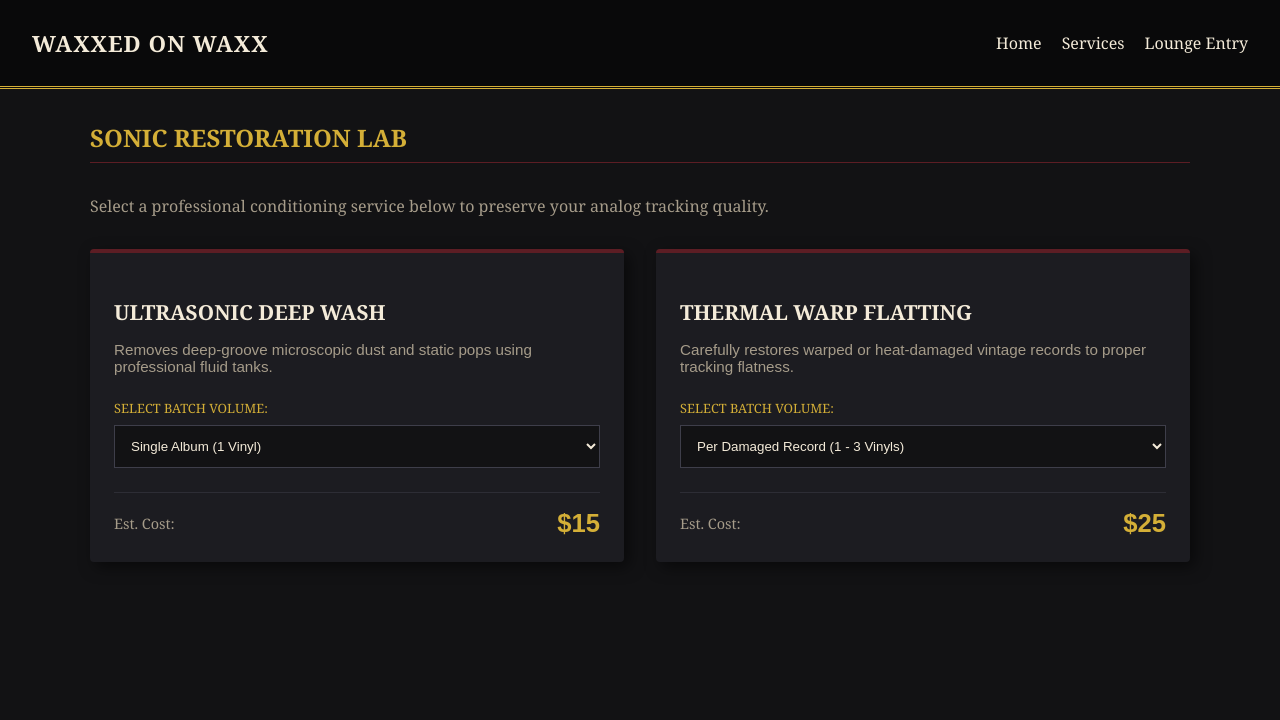
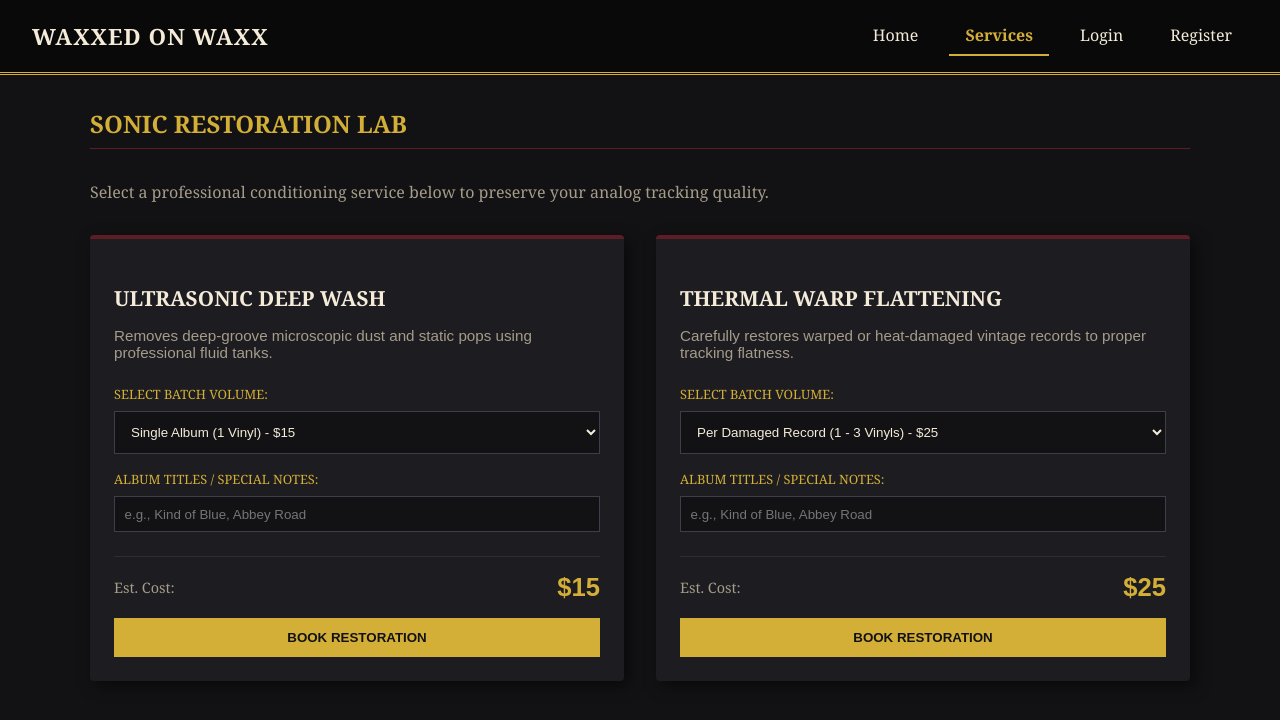
Before and after one commit to hunterthehunt/Capstone_Project, a React (Create React App) app in the folder client/: page / in a window 1280 px wide. Both pictures are taken after a click on the item "Services". Shown: the top 720 px of the page. Built offline with nearby package versions, Linux system fonts and the light colour scheme.

Commit message:
adding page for registration

```diff
--- a/client/src/App.js
+++ b/client/src/App.js
@@ -2,14 +2,13 @@ import React, { useState } from 'react';
 import Navbar from './Components/navbar';
 import HomeView from './Components/homeview';
 import LoginView from './Components/loginview';
+import RegisterView from './Components/registerview';
 import ServiceCard from './Components/servicecard';
 
 function App() {
-  // Simple state machine for switching pages before you add React Router
   const [currentPage, setCurrentPage] = useState('home');
   const [isLoggedIn, setIsLoggedIn] = useState(false);
 
-  // YOUR ARRAY REQUIREMENT: Defining the cleaning tiers and options
   const restorationServices = [
     {
       id: 'ultrasonic-clean',
@@ -23,7 +22,7 @@ function App() {
     },
     {
       id: 'warp-repair',
-      title: 'Thermal Warp Flatting',
+      title: 'Thermal Warp Flattening',
       description: 'Carefully restores warped or heat-damaged vintage records to proper tracking flatness.',
       tiers: [
         { label: 'Per Damaged Record (1 - 3 Vinyls)', price: 25 },
@@ -34,17 +33,22 @@ function App() {
 
   return (
     <div style={{ backgroundColor: '#121214', color: '#f4ebd9', minHeight: '100vh', fontFamily: 'Georgia, serif' }}>
-      {/* Hide navigation on the dedicated login view screen */}
-      {currentPage !== 'login' && (
-        <Navbar setCurrentPage={setCurrentPage} isLoggedIn={isLoggedIn} setIsLoggedIn={setIsLoggedIn} />
-      )}
+      <Navbar
+        currentPage={currentPage}
+        setCurrentPage={setCurrentPage}
+        isLoggedIn={isLoggedIn}
+        setIsLoggedIn={setIsLoggedIn}
+      />
 
       <main style={{ maxWidth: '1100px', margin: '2rem auto', padding: '0 1.5rem' }}>
-
         {currentPage === 'home' && <HomeView />}
 
         {currentPage === 'login' && (
           <LoginView setCurrentPage={setCurrentPage} setIsLoggedIn={setIsLoggedIn} />
+        )}
+
+        {currentPage === 'register' && (
+          <RegisterView setCurrentPage={setCurrentPage} setIsLoggedIn={setIsLoggedIn} />
         )}
 
         {currentPage === 'services' && (
@@ -57,7 +61,6 @@ function App() {
             </p>
 
             <div style={{ display: 'grid', gridTemplateColumns: 'repeat(auto-fit, minmax(320px, 1fr))', gap: '2rem' }}>
-              {/* Mapping through our service data array into individual child components */}
               {restorationServices.map((service) => (
                 <ServiceCard key={service.id} service={service} />
               ))}
--- a/client/src/Components/navbar.js
+++ b/client/src/Components/navbar.js
@@ -1,19 +1,44 @@
 import React from 'react';
 
-function Navbar({ setCurrentPage, isLoggedIn, setIsLoggedIn }) {
+function Navbar({ currentPage, setCurrentPage, isLoggedIn, setIsLoggedIn }) {
+  const navItemStyle = (page) => ({
+    padding: '0.5rem 1rem',
+    cursor: 'pointer',
+    color: currentPage === page ? '#d4af37' : '#f4ebd9',
+    borderBottom: currentPage === page ? '2px solid #d4af37' : 'none',
+    fontWeight: currentPage === page ? 'bold' : 'normal',
+  });
+
   return (
     <header style={{ backgroundColor: '#09090a', padding: '1rem 2rem', display: 'flex', justifyContent: 'space-between', alignItems: 'center', borderBottom: '3px double #d4af37' }}>
-      <div>
-        <h1 style={{ color: '#f4ebd9', fontSize: '1.4rem', margin: 0, textTransform: 'uppercase', letterSpacing: '1px' }}>Waxxed on Waxx</h1>
-      </div>
+      <h1 style={{ color: '#f4ebd9', fontSize: '1.4rem', margin: 0, textTransform: 'uppercase', letterSpacing: '1px' }}>
+        Waxxed on Waxx
+      </h1>
       <nav>
-        <ul style={{ display: 'flex', listStyle: 'none', gap: '20px', cursor: 'pointer' }}>
-          <li onClick={() => setCurrentPage('home')}>Home</li>
-          <li onClick={() => setCurrentPage('services')}>Services</li>
+        <ul style={{ display: 'flex', listStyle: 'none', gap: '15px', margin: 0, padding: 0 }}>
+          <li style={navItemStyle('home')} onClick={() => setCurrentPage('home')}>
+            Home
+          </li>
+          <li style={navItemStyle('services')} onClick={() => setCurrentPage('services')}>
+            Services
+          </li>
+
           {isLoggedIn ? (
-            <li onClick={() => { setIsLoggedIn(false); setCurrentPage('home'); }}>Logout</li>
+            <li
+              style={{ ...navItemStyle('logout'), color: '#e63946' }}
+              onClick={() => { setIsLoggedIn(false); setCurrentPage('home'); }}
+            >
+              Logout
+            </li>
           ) : (
-            <li onClick={() => setCurrentPage('login')}>Lounge Entry</li>
+            <>
+              <li style={navItemStyle('login')} onClick={() => setCurrentPage('login')}>
+                Login
+              </li>
+              <li style={navItemStyle('register')} onClick={() => setCurrentPage('register')}>
+                Register
+              </li>
+            </>
           )}
         </ul>
       </nav>
--- /dev/null
+++ b/client/src/Components/registerview.js
@@ -0,0 +1,122 @@
+import React, { useState } from 'react';
+
+function RegisterView({ setCurrentPage, setIsLoggedIn }) {
+  // State object to hold all form input values
+  const [formData, setFormData] = useState({
+    fullName: '',
+    email: '',
+    password: '',
+    confirmPassword: ''
+  });
+
+  // Handler to update form state on input change
+  const handleChange = (e) => {
+    setFormData({
+      ...formData,
+      [e.target.name]: e.target.value
+    });
+  };
+
+  // Submit handler logging and displaying the object
+  const handleSubmit = (e) => {
+    e.preventDefault();
+
+    if (formData.password !== formData.confirmPassword) {
+      alert("Passwords do not match!");
+      return;
+    }
+
+    // 1. Log the submitted object to the browser console (Inspect Element)
+    console.log("Submitted Registration Object:", formData);
+
+    // 2. Display the submitted object in an on-screen alert box
+    alert(`Registration Object Submitted:\n\n${JSON.stringify(formData, null, 2)}`);
+
+    // Update login state and redirect home
+    setIsLoggedIn(true);
+    setCurrentPage('home');
+  };
+
+  return (
+    <div style={{ display: 'flex', justifyContent: 'center', alignItems: 'center', minHeight: '65vh' }}>
+      <div style={{ backgroundColor: '#ffffff', color: '#121214', padding: '2.5rem 2rem', borderRadius: '6px', maxWidth: '420px', width: '100%', boxShadow: '0 20px 40px rgba(0,0,0,0.6)', borderTop: '5px solid #5c1d24' }}>
+        <h2 style={{ textAlign: 'center', marginBottom: '1.5rem', color: '#121214', textTransform: 'uppercase' }}>
+          Join the Vinyl Club
+        </h2>
+
+        {/* FORM 1: Member Registration */}
+        <form onSubmit={handleSubmit}>
+          <div style={{ marginBottom: '1rem' }}>
+            <label style={{ display: 'block', fontSize: '0.85rem', fontWeight: 'bold', marginBottom: '0.3rem' }}>
+              Full Name
+            </label>
+            <input
+              type="text"
+              name="fullName"
+              required
+              value={formData.fullName}
+              onChange={handleChange}
+              style={{ width: '100%', padding: '0.75rem', background: '#f8f9fa', border: '1px solid #cccccc', color: '#121214', boxSizing: 'border-box' }}
+              placeholder="Miles Davis"
+            />
+          </div>
+
+          <div style={{ marginBottom: '1rem' }}>
+            <label style={{ display: 'block', fontSize: '0.85rem', fontWeight: 'bold', marginBottom: '0.3rem' }}>
+              Email Address
+            </label>
+            <input
+              type="email"
+              name="email"
+              required
+              value={formData.email}
+              onChange={handleChange}
+              style={{ width: '100%', padding: '0.75rem', background: '#f8f9fa', border: '1px solid #cccccc', color: '#121214', boxSizing: 'border-box' }}
+              placeholder="collector@waxxed.com"
+            />
+          </div>
+
+          <div style={{ marginBottom: '1rem' }}>
+            <label style={{ display: 'block', fontSize: '0.85rem', fontWeight: 'bold', marginBottom: '0.3rem' }}>
+              Password
+            </label>
+            <input
+              type="password"
+              name="password"
+              required
+              value={formData.password}
+              onChange={handleChange}
+              style={{ width: '100%', padding: '0.75rem', background: '#f8f9fa', border: '1px solid #cccccc', color: '#121214', boxSizing: 'border-box' }}
+              placeholder="••••••••"
+            />
+          </div>
+
+          <div style={{ marginBottom: '1.5rem' }}>
+            <label style={{ display: 'block', fontSize: '0.85rem', fontWeight: 'bold', marginBottom: '0.3rem' }}>
+              Confirm Password
+            </label>
+            <input
+              type="password"
+              name="confirmPassword"
+              required
+              value={formData.confirmPassword}
+              onChange={handleChange}
+              style={{ width: '100%', padding: '0.75rem', background: '#f8f9fa', border: '1px solid #cccccc', color: '#121214', boxSizing: 'border-box' }}
+              placeholder="••••••••"
+            />
+          </div>
+
+          <button type="submit" style={{ width: '100%', padding: '0.8rem', background: '#5c1d24', color: '#ffffff', border: '1px solid #d4af37', textTransform: 'uppercase', cursor: 'pointer', fontWeight: 'bold' }}>
+            Create Account
+          </button>
+        </form>
+
+        <p onClick={() => setCurrentPage('login')} style={{ color: '#666670', textAlign: 'center', marginTop: '1.5rem', fontSize: '0.85rem', cursor: 'pointer', textDecoration: 'underline' }}>
+          Already a member? Log in here
+        </p>
+      </div>
+    </div>
+  );
+}
+
+export default RegisterView;
--- a/client/src/Components/servicecard.js
+++ b/client/src/Components/servicecard.js
@@ -1,7 +1,33 @@
 import React, { useState } from 'react';
 
 function ServiceCard({ service }) {
-  const [selectedPrice, setSelectedPrice] = useState(service.tiers[0].price);
+  // State to track tier selection and album notes
+  const [selectedTier, setSelectedTier] = useState(service.tiers[0]);
+  const [albumNotes, setAlbumNotes] = useState('');
+
+  // Submit handler logging and displaying the order object
+  const handleOrderSubmit = (e) => {
+    e.preventDefault();
+
+    // Construct submission object
+    const orderObject = {
+      serviceId: service.id,
+      serviceTitle: service.title,
+      selectedTierLabel: selectedTier.label,
+      price: selectedTier.price,
+      notes: albumNotes || 'None',
+      submittedAt: new Date().toLocaleTimeString()
+    };
+
+    // 1. Log the submitted object to the browser console
+    console.log("Submitted Service Order Object:", orderObject);
+
+    // 2. Display the submitted object in an on-screen alert box
+    alert(`Service Order Object Submitted:\n\n${JSON.stringify(orderObject, null, 2)}`);
+
+    // Reset notes input
+    setAlbumNotes('');
+  };
 
   return (
     <div style={{ background: '#1c1c21', padding: '1.5rem', borderTop: '4px solid #5c1d24', borderRadius: '4px', boxShadow: '5px 5px 15px rgba(0,0,0,0.5)' }}>
@@ -12,28 +38,48 @@ function ServiceCard({ service }) {
         {service.description}
       </p>
 
-      <div style={{ marginBottom: '1.5rem' }}>
+      {/* FORM 2: Service Booking Request */}
+      <form onSubmit={handleOrderSubmit}>
+        <div style={{ marginBottom: '1rem' }}>
           <label style={{ display: 'block', fontSize: '0.8rem', textTransform: 'uppercase', marginBottom: '0.5rem', color: '#d4af37' }}>
             Select Batch Volume:
           </label>
           <select
-          onChange={(e) => setSelectedPrice(Number(e.target.value))}
-          style={{ width: '100%', padding: '0.75rem', background: '#121214', color: '#f4ebd9', border: '1px solid #3e3e4a' }}
+            onChange={(e) => setSelectedTier(service.tiers[e.target.value])}
+            style={{ width: '100%', padding: '0.75rem', background: '#121214', color: '#f4ebd9', border: '1px solid #3e3e4a', boxSizing: 'border-box' }}
           >
             {service.tiers.map((tier, index) => (
-            <option key={index} value={tier.price}>
-              {tier.label}
+              <option key={index} value={index}>
+                {tier.label} - ${tier.price}
               </option>
             ))}
           </select>
         </div>
 
-      <div style={{ display: 'flex', justifyContent: 'space-between', alignItems: 'center', borderTop: '1px solid #2d2d35', paddingTop: '1rem' }}>
+        <div style={{ marginBottom: '1.5rem' }}>
+          <label style={{ display: 'block', fontSize: '0.8rem', textTransform: 'uppercase', marginBottom: '0.5rem', color: '#d4af37' }}>
+            Album Titles / Special Notes:
+          </label>
+          <input
+            type="text"
+            value={albumNotes}
+            onChange={(e) => setAlbumNotes(e.target.value)}
+            placeholder="e.g., Kind of Blue, Abbey Road"
+            style={{ width: '100%', padding: '0.6rem', background: '#121214', color: '#f4ebd9', border: '1px solid #3e3e4a', boxSizing: 'border-box' }}
+          />
+        </div>
+
+        <div style={{ display: 'flex', justifyContent: 'space-between', alignItems: 'center', borderTop: '1px solid #2d2d35', paddingTop: '1rem', marginBottom: '1rem' }}>
           <span style={{ fontSize: '0.9rem', color: '#a69c8a' }}>Est. Cost:</span>
           <span style={{ fontSize: '1.6rem', color: '#d4af37', fontWeight: 'bold', fontFamily: 'sans-serif' }}>
-          ${selectedPrice}
+            ${selectedTier.price}
           </span>
         </div>
+
+        <button type="submit" style={{ width: '100%', padding: '0.75rem', background: '#d4af37', color: '#121214', border: 'none', fontWeight: 'bold', textTransform: 'uppercase', cursor: 'pointer' }}>
+          Book Restoration
+        </button>
+      </form>
     </div>
   );
 }
```
Lines whose indentation alone changed are shown as unchanged.
